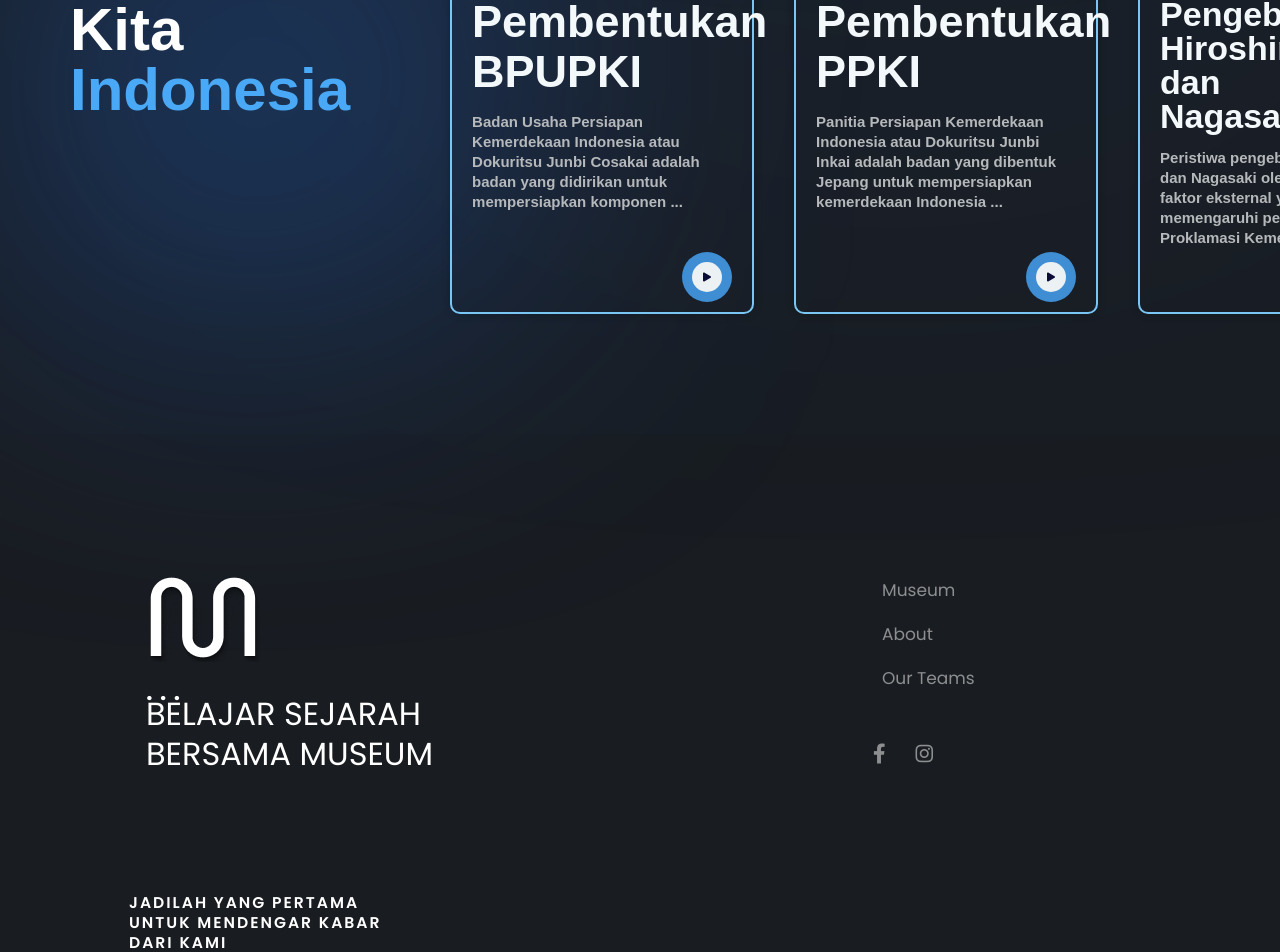
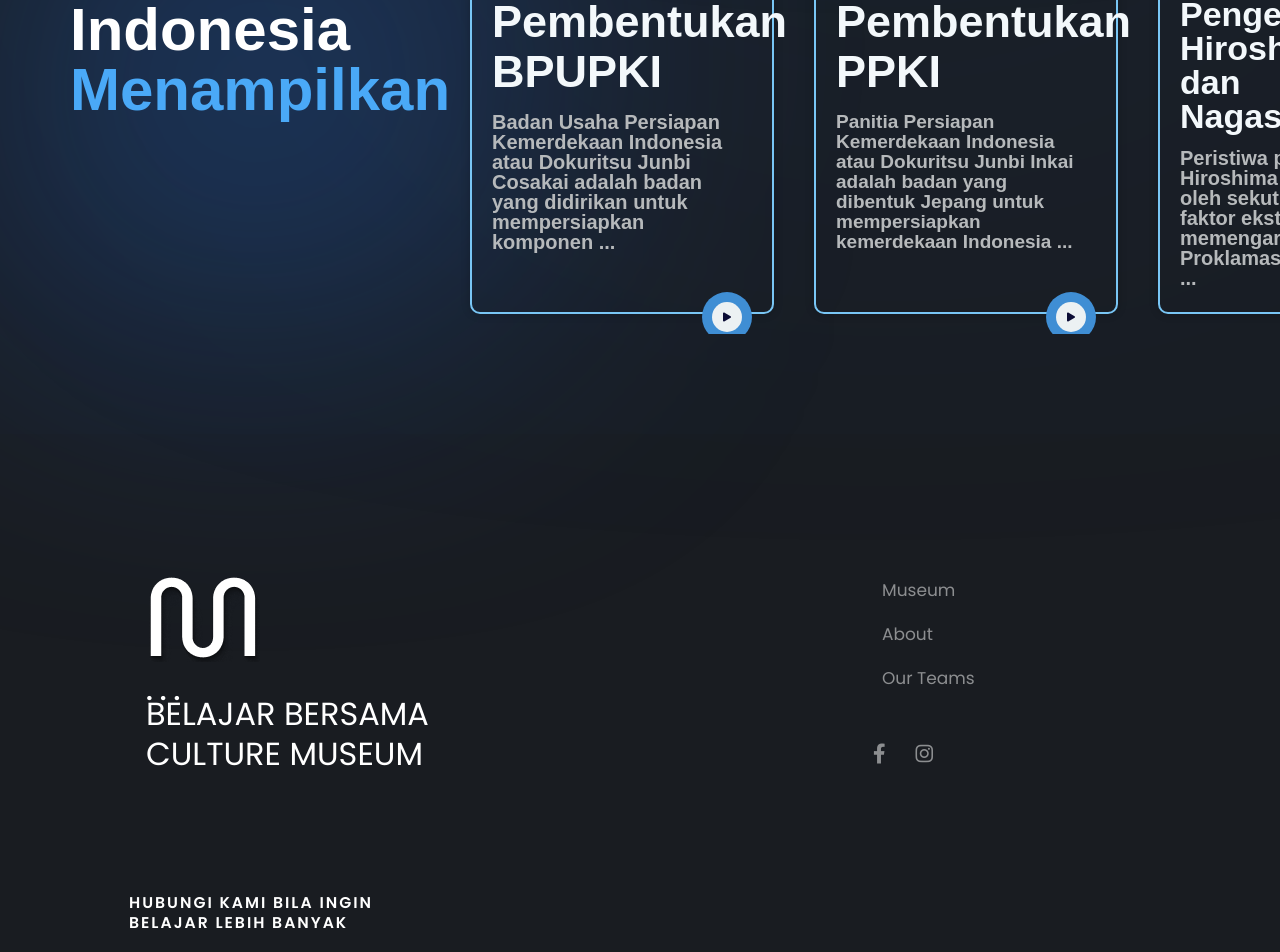
Before and after one commit to georgemiraclee/techome-museum, a React (Create React App) app: page / in a window 1280 px wide. Shown: the part 1267-2219 px from the top of the page. Built offline with nearby package versions, Linux system fonts and the light colour scheme; a web font is replaced by a local one.

Commit message:
fix size desc card

```diff
--- a/src/components/Footer.jsx
+++ b/src/components/Footer.jsx
@@ -17,7 +17,7 @@ function Footer() {
           <div className="col col1" data-aos="fade-right">
             <img src={Logo} alt="gambar logo moiseum" />
             <h1>...</h1>
-            <p>BELAJAR SEJARAH BERSAMA MUSEUM</p>
+            <p>BELAJAR BERSAMA CULTURE MUSEUM</p>
           </div>
           <div className="col col2" data-aos="fade-right">
             <ul>
@@ -37,7 +37,7 @@ function Footer() {
             </div>
           </div>
           <div className="col col3" data-aos="fade-right">
-            <h3>JADILAH YANG PERTAMA UNTUK MENDENGAR KABAR DARI KAMI</h3>
+          <h3>HUBUNGI KAMI BILA INGIN BELAJAR LEBIH BANYAK</h3>
             <input type="text" />
             <span>E-MAIL</span>
             <button>SUBSCRIBE</button>
--- a/src/pages/About.jsx
+++ b/src/pages/About.jsx
@@ -48,7 +48,7 @@ function About() {
                   Cerita Kita <span style={{ color: "#4aa9f7" }}>Indonesia</span>
                 </h1>
               </div>
-          <div className="about-desc" data-aos="fade-up" style={{ textAlign: 'right' }}>
+              <div className="about-desc" data-aos="fade-up">
                 <p>
                   Kami hadir untuk mengundang Anda dalam perjalanan tak terlupakan melintasi ruang dan waktu, menyelami keindahan seni tradisional, menggali kisah-kisah heroik, dan merasakan kekayaan budaya Indonesia yang mempesona. Melalui koleksi kami, Anda akan menemukan bagaimana nilai-nilai luhur dan keindahan seni telah menjadi bagian integral dari perjalanan sejarah bangsa ini.
                 </p>
--- a/src/pages/Home.jsx
+++ b/src/pages/Home.jsx
@@ -51,7 +51,7 @@ function Home() {
           <div className="title-container">
             {" "}
             <h1>
-              Cerita Kita <span style={{ color: "#4aa9f7" }}>Indonesia</span>
+              Museum Indonesia <span style={{ color: "#4aa9f7" }}>Menampilkan</span>
             </h1>
           </div>
           <div className="card-container" data-aos="fade-right">
@@ -60,7 +60,7 @@ function Home() {
               <div className="title-card">
                 <h2>Pembentukan BPUPKI</h2>
               </div>
-              <div className="desc-card">Badan Usaha Persiapan Kemerdekaan Indonesia atau Dokuritsu Junbi Cosakai adalah badan yang didirikan untuk mempersiapkan komponen ...</div>
+              <div className="desc-card"  style={{ fontSize: '20px' }}>Badan Usaha Persiapan Kemerdekaan Indonesia atau Dokuritsu Junbi Cosakai adalah badan yang didirikan untuk mempersiapkan komponen ...</div>
               <div className="play-button">
                 <Link className="circle" to="/sejarah-pembentukan-bpupki">
                   <BsFillPlayFill color="#0c0d36" />
@@ -73,7 +73,7 @@ function Home() {
               <div className="title-card">
                 <h2>Pembentukan PPKI</h2>
               </div>
-              <div className="desc-card">Panitia Persiapan Kemerdekaan Indonesia atau Dokuritsu Junbi Inkai adalah badan yang dibentuk Jepang untuk mempersiapkan kemerdekaan Indonesia ...</div>
+              <div className="desc-card" style={{ fontSize: '19px' }}>Panitia Persiapan Kemerdekaan Indonesia atau Dokuritsu Junbi Inkai adalah badan yang dibentuk Jepang untuk mempersiapkan kemerdekaan Indonesia ...</div>
               <div className="play-button">
                 <Link className="circle" to="/sejarah-pembentukan-ppki">
                   <BsFillPlayFill color="#0c0d36" />
@@ -86,7 +86,7 @@ function Home() {
               <div className="title-card">
                 <h2 style={{ fontSize: 34, lineHeight: 1 }}>Pengeboman Hiroshima dan Nagasaki</h2>
               </div>
-              <div className="desc-card">Peristiwa pengeboman Hiroshima dan Nagasaki oleh sekutu menjadi faktor eksternal yang memengaruhi peristiwa Proklamasi Kemerdekaan. ...</div>
+              <div className="desc-card" style={{ fontSize: '20px' }}>Peristiwa pengeboman Hiroshima dan Nagasaki oleh sekutu menjadi faktor eksternal yang memengaruhi peristiwa Proklamasi Kemerdekaan. ...</div>
               <div className="play-button">
                 <Link className="circle" to="sejarah-pengeboman-hiroshimadannagasaki">
                   <BsFillPlayFill color="#0c0d36" />
@@ -99,7 +99,7 @@ function Home() {
               <div className="title-card">
                 <h2 style={{ fontSize: 40, lineHeight: 1 }}>Peristiwa Rengasdengklok</h2>
               </div>
-              <div className="desc-card">Menyerahnya Jepang kepada Sekutu menimbulkan tekanan Golongan Muda agar Golongan Tua segera mempercepat proklamasi kemerdekaan. Namun kedua tokoh Golongan Tua ...</div>
+              <div className="desc-card" style={{ fontSize: '20px' }}>Menyerahnya Jepang kepada Sekutu menimbulkan tekanan Golongan Muda agar Golongan Tua segera mempercepat proklamasi kemerdekaan. Namun kedua tokoh Golongan Tua ...</div>
               <div className="play-button">
                 <Link className="circle" to="/sejarah-peristiwa-rengasdengklok">
                   <BsFillPlayFill color="#0c0d36" />
@@ -112,7 +112,7 @@ function Home() {
               <div className="title-card">
                 <h2 style={{ fontSize: 33, lineHeight: 1 }}>Penyusunan Naskah Proklamasi</h2>
               </div>
-              <div className="desc-card">Badan Usaha Persiapan Kemerdekaan Indonesia atau Dokuritsu Junbi Cosakai adalah badan yang didirikan untuk mempersiapkan komponen ...</div>
+              <div className="desc-card" style={{ fontSize: '20px' }}>Badan Usaha Persiapan Kemerdekaan Indonesia atau Dokuritsu Junbi Cosakai adalah badan yang didirikan untuk mempersiapkan komponen ...</div>
               <div className="play-button">
                 <Link className="circle" to="/sejarah-penyusunan-naskahproklamasi">
                   <BsFillPlayFill color="#0c0d36" />
```
Lines whose indentation alone changed are shown as unchanged.
